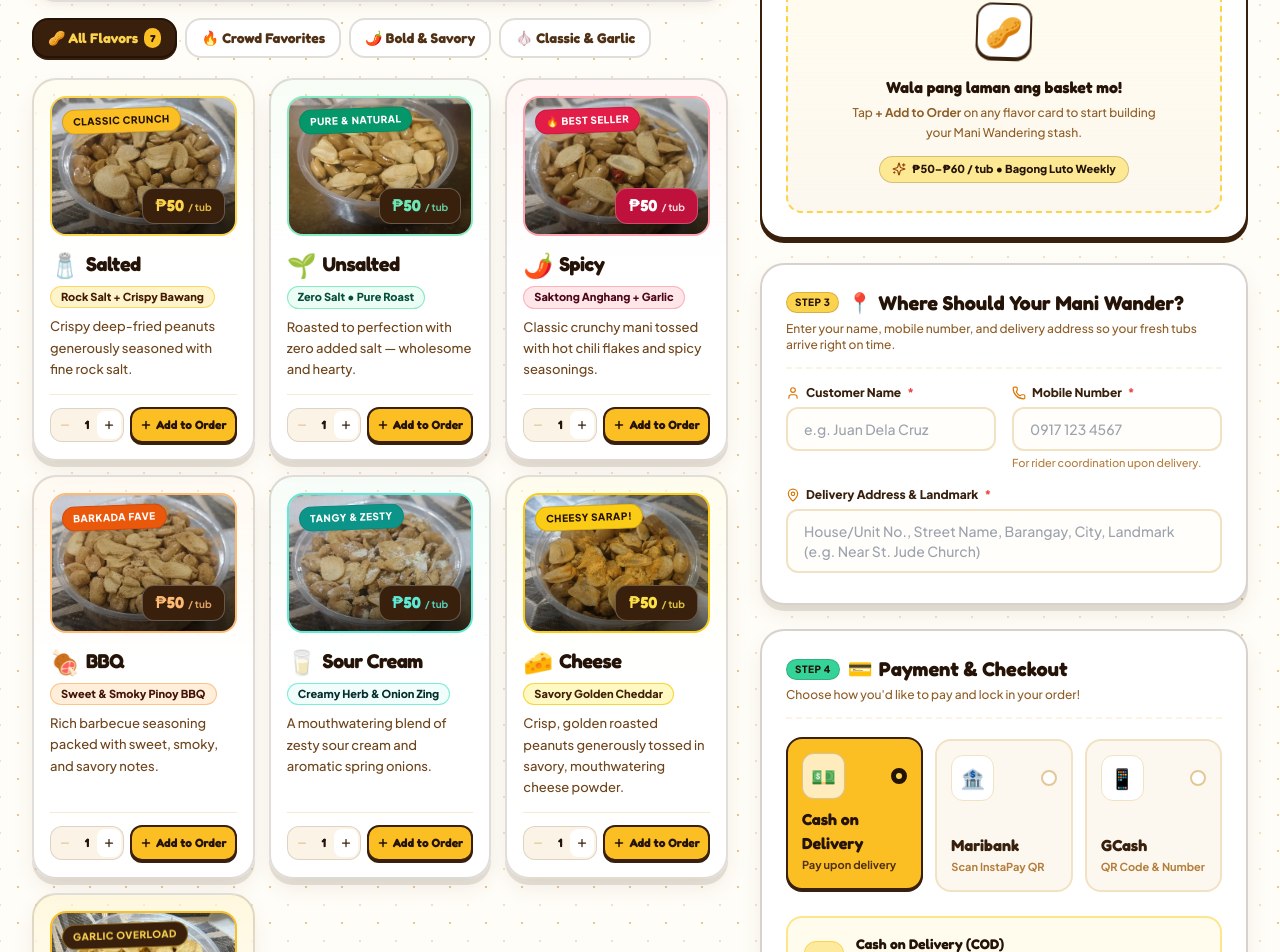
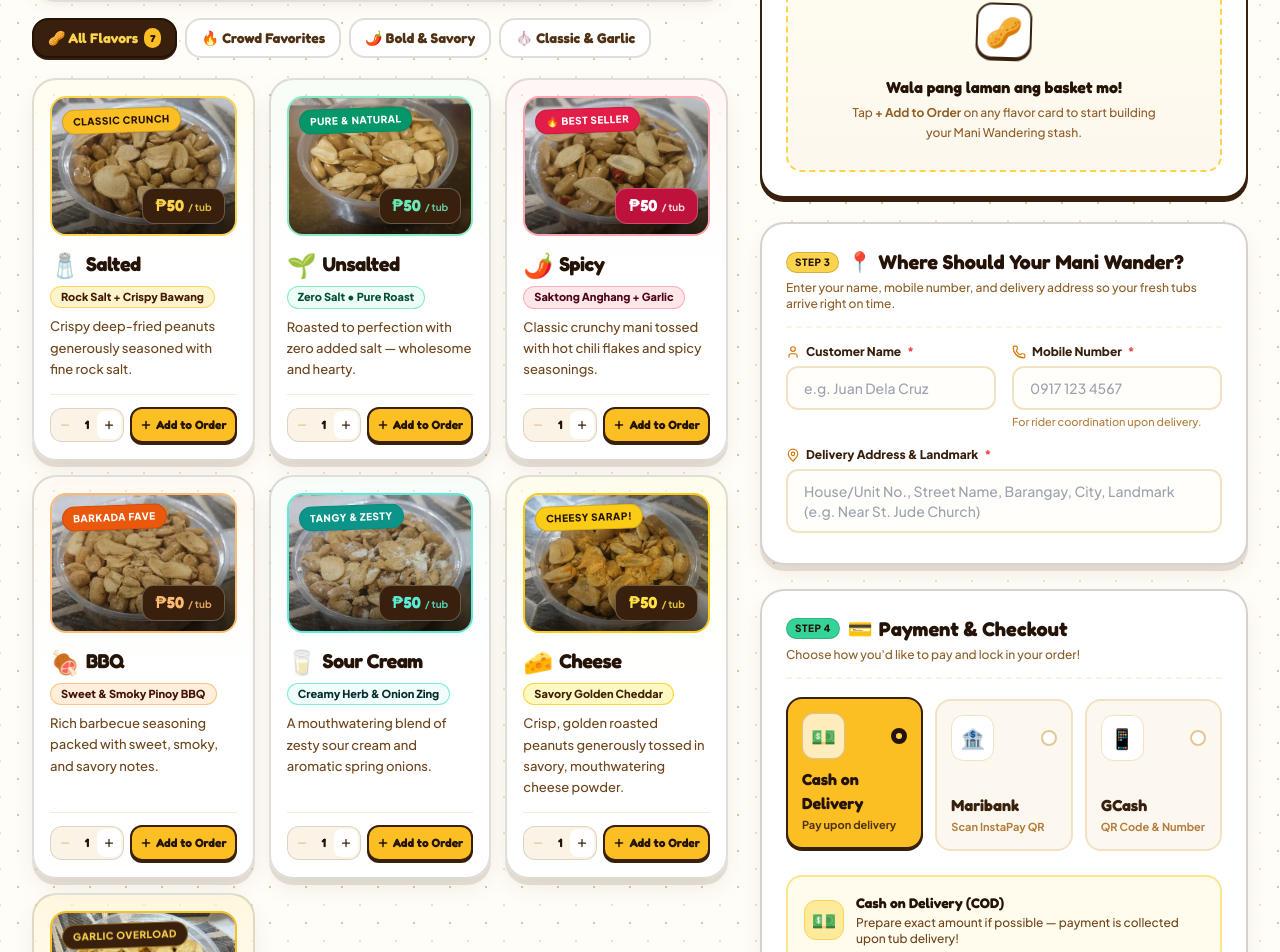
Before and after one commit to Kvnzky/mani-g-github.io, a React (Vite) app: page / in a window 1280 px wide. Shown: the part 1003-1955 px from the top of the page. Built offline with nearby package versions, Linux system fonts and the light colour scheme; no server answers.

Commit message:
Remove Bagong Luto Weekly badge from empty basket card

```diff
--- a/src/components/OrderSummaryCard.jsx
+++ b/src/components/OrderSummaryCard.jsx
@@ -1,5 +1,5 @@
 import React from 'react';
-import { ShoppingBag, Plus, Minus, Sparkles, ArrowDown } from 'lucide-react';
+import { ShoppingBag, Plus, Minus, ArrowDown } from 'lucide-react';
 import { formatPHP, getFlavorPersonality } from '../config/products';
 
 export default function OrderSummaryCard({
@@ -74,12 +74,6 @@ export default function OrderSummaryCard({
             <p className="text-xs text-mani-600 max-w-xs mx-auto mt-1 font-medium leading-relaxed">
               Tap <strong>+ Add to Order</strong> on any flavor card to start building your Mani Wandering stash.
             </p>
-          </div>
-          <div className="pt-1">
-            <span className="inline-flex items-center gap-1.5 text-[11px] font-extrabold text-mani-950 bg-amber-200/90 px-3 py-1 rounded-full border border-mani-900/20">
-              <Sparkles className="w-3.5 h-3.5 text-amber-800" />
-              <span>₱50–₱60 / tub • Bagong Luto Weekly</span>
-            </span>
           </div>
         </div>
       ) : (
```
Also changed, not shown: 3 other files (tests, documents, lock files or other folders).
